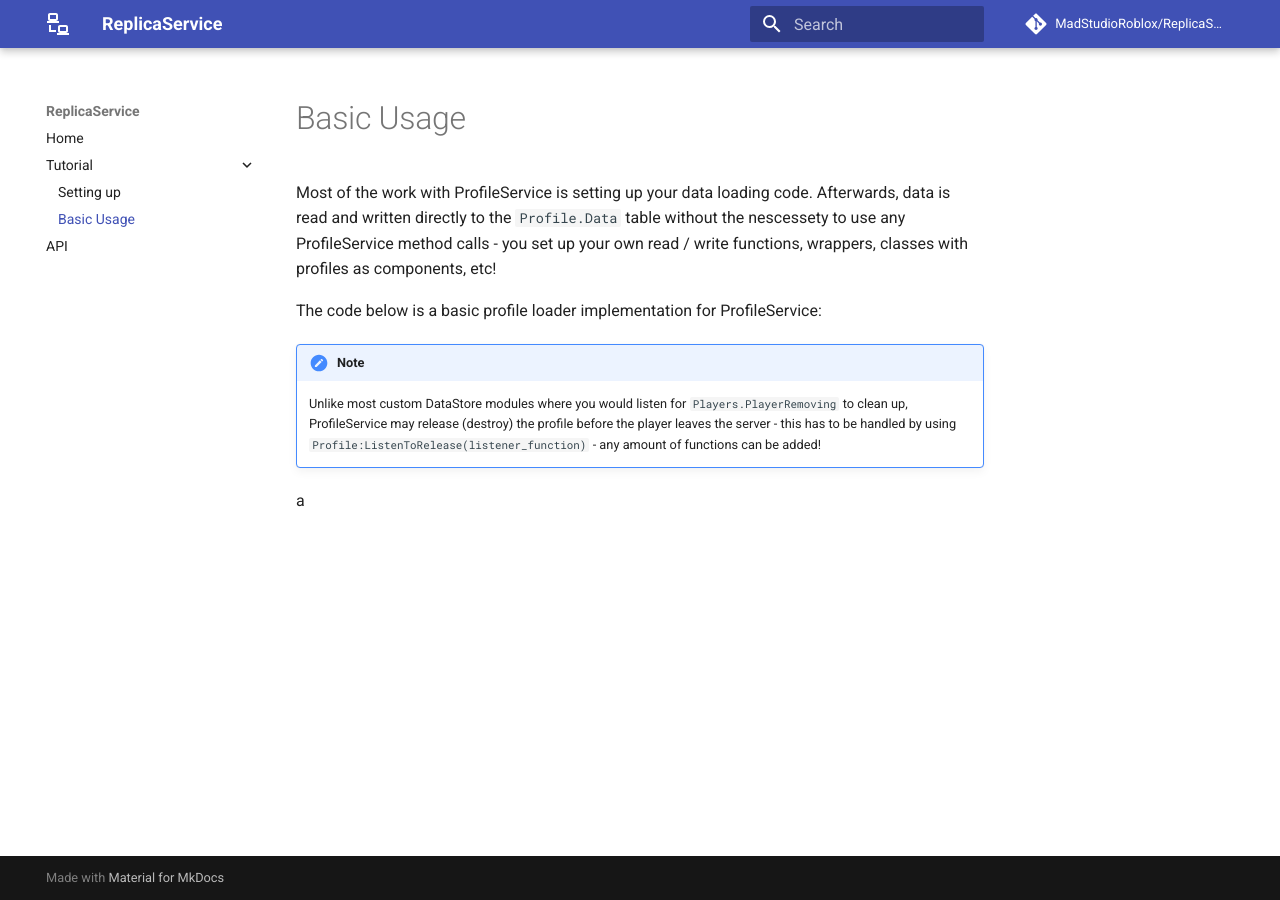
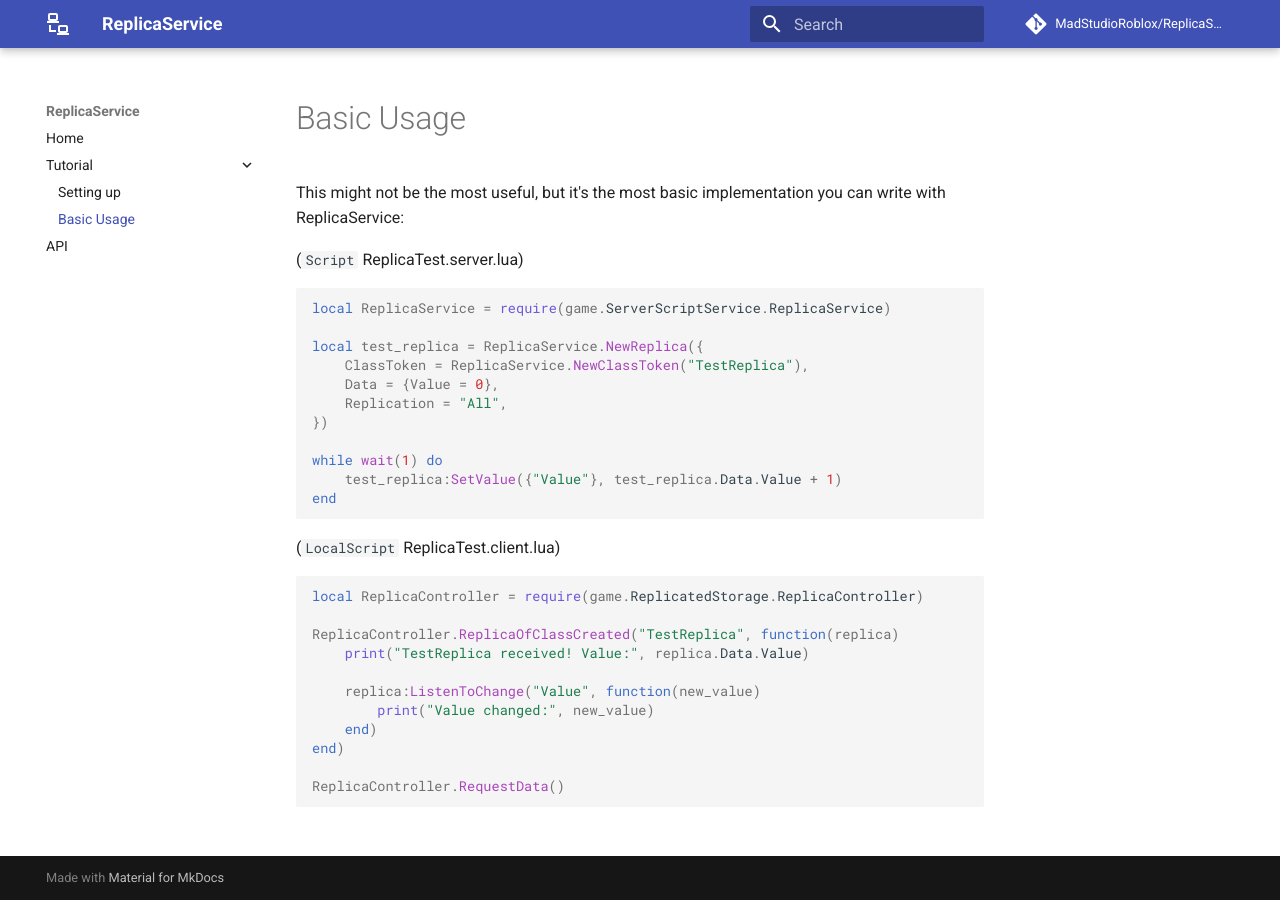
Before and after one commit to MadStudioRoblox/ReplicaService, an MkDocs documentation site: the page built from docs/tutorial/basic_usage.md, in a window 1280 px wide. Built offline with MkDocs 1.6.1 and Material for MkDocs 9.7.7, drawn with Linux system fonts in a browser that asks for light colours; comment, search, counter and statistics services are not loaded.

````diff
--- a/docs/tutorial/basic_usage.md
+++ b/docs/tutorial/basic_usage.md
@@ -1,10 +1,31 @@
-Most of the work with ProfileService is setting up your data loading code. Afterwards, data is read and written directly to the `Profile.Data` table without the nescessety to use any ProfileService method calls - you set up your own read / write functions, wrappers, classes with profiles as components, etc!
+This might not be the most useful, but it's the most basic implementation you can write with ReplicaService:
 
-The code below is a basic profile loader implementation for ProfileService:
+(`Script` ReplicaTest.server.lua)
+```lua
+local ReplicaService = require(game.ServerScriptService.ReplicaService)
 
-!!! note
-	Unlike most custom DataStore modules where you would listen for `Players.PlayerRemoving` to clean up,
-	ProfileService may release (destroy) the profile before the player leaves the server - this has to be
-	handled by using `Profile:ListenToRelease(listener_function)` - any amount of functions can be added!
+local test_replica = ReplicaService.NewReplica({
+	ClassToken = ReplicaService.NewClassToken("TestReplica"),
+	Data = {Value = 0},
+	Replication = "All",
+})
 
-a
+while wait(1) do
+	test_replica:SetValue({"Value"}, test_replica.Data.Value + 1)
+end
+```
+
+(`LocalScript` ReplicaTest.client.lua)
+```lua
+local ReplicaController = require(game.ReplicatedStorage.ReplicaController)
+
+ReplicaController.ReplicaOfClassCreated("TestReplica", function(replica)
+	print("TestReplica received! Value:", replica.Data.Value)
+
+	replica:ListenToChange("Value", function(new_value)
+		print("Value changed:", new_value)
+	end)
+end)
+
+ReplicaController.RequestData()
+```
````
Also changed, not shown: README.md (+10 -0 lines), docs/index.md (+1 -1 lines), docs/tutorial/settingup.md (+1 -1 lines), docs/images/RunningInThe90s.jpg, 5 other files.
